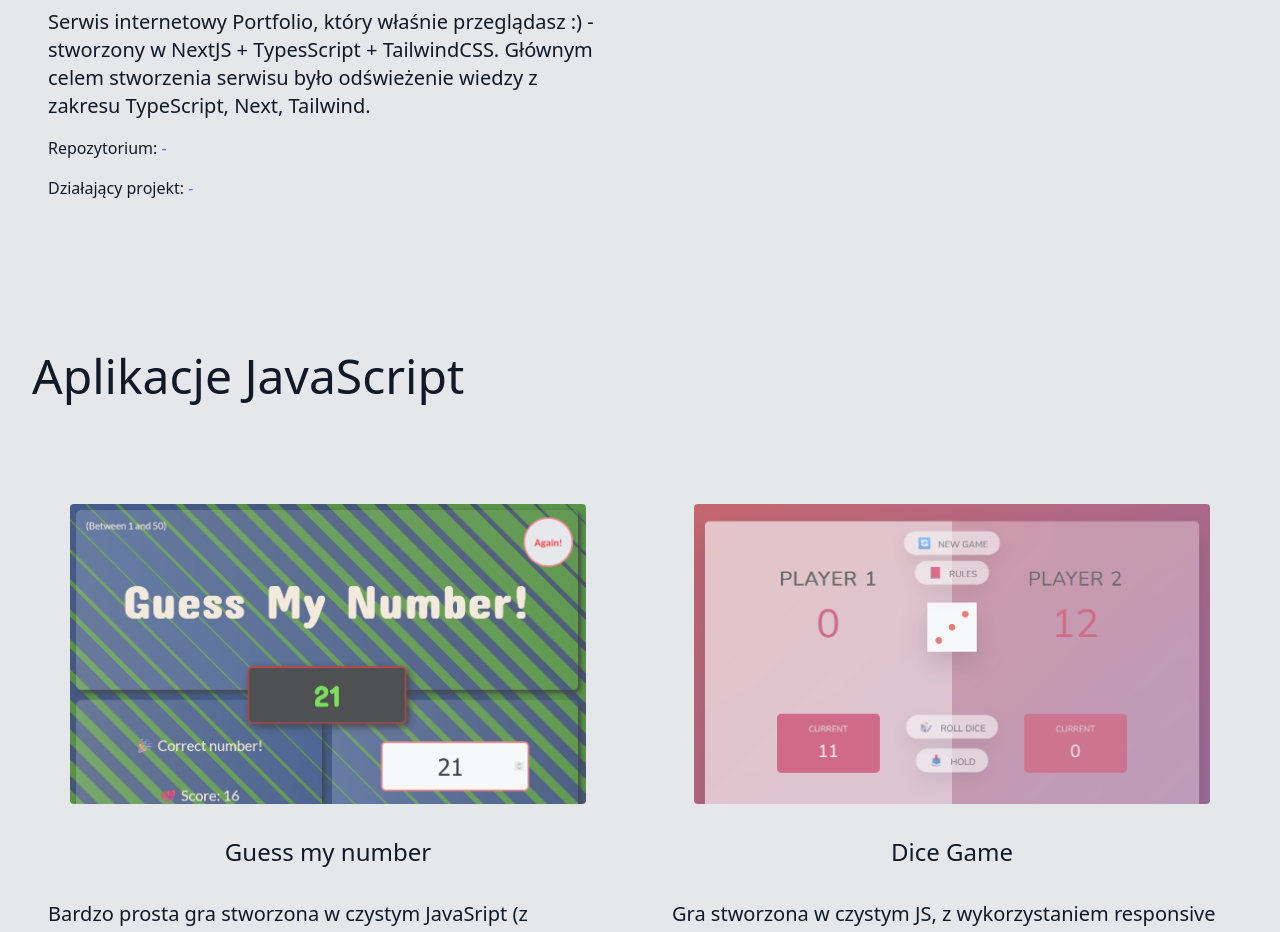
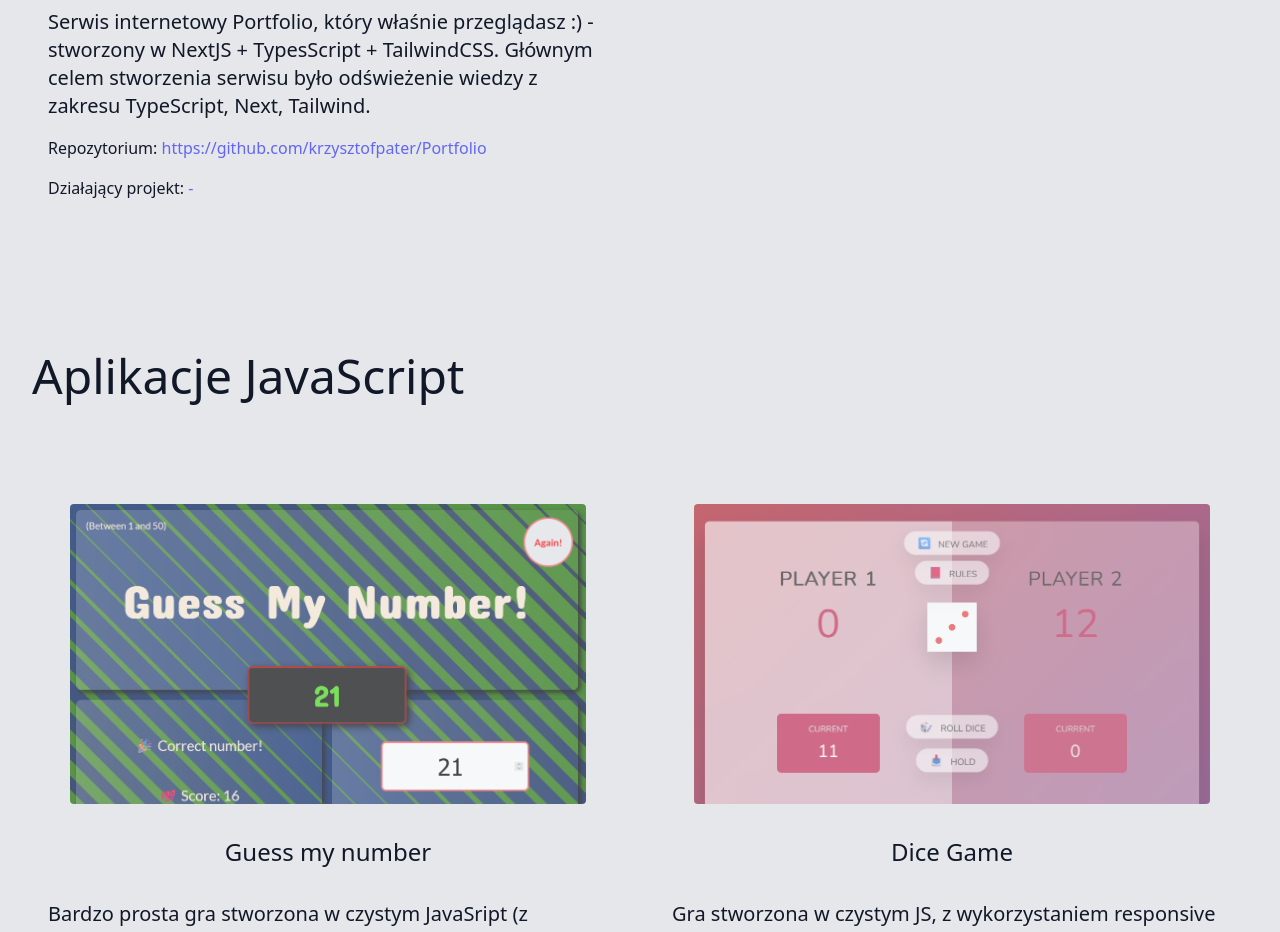
Before and after one commit to krzysztofpater/Portfolio, a Next.js app: page /portfolio in a window 1280 px wide. Shown: the part 1580-2512 px from the top of the page. Built offline with nearby package versions, Linux system fonts and the light colour scheme.

Commit message:
added url to portfolio app

```diff
--- a/src/data/portfolioData.ts
+++ b/src/data/portfolioData.ts
@@ -84,7 +84,7 @@ export const portfolioData = [
     title: "NextJS",
     name: "Portfolio",
     img: "/porfolio.png",
-    repoUrl: "-",
+    repoUrl: "https://github.com/krzysztofpater/Portfolio",
     url: "-",
     description:
       "Serwis internetowy Portfolio, który właśnie przeglądasz :) - stworzony w NextJS + TypesScript + TailwindCSS. Głównym celem stworzenia serwisu było odświeżenie wiedzy z zakresu TypeScript, Next, Tailwind.",
```
